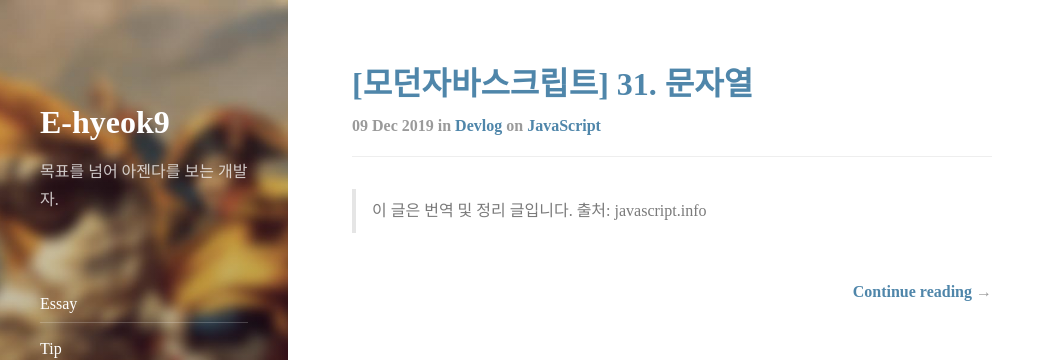
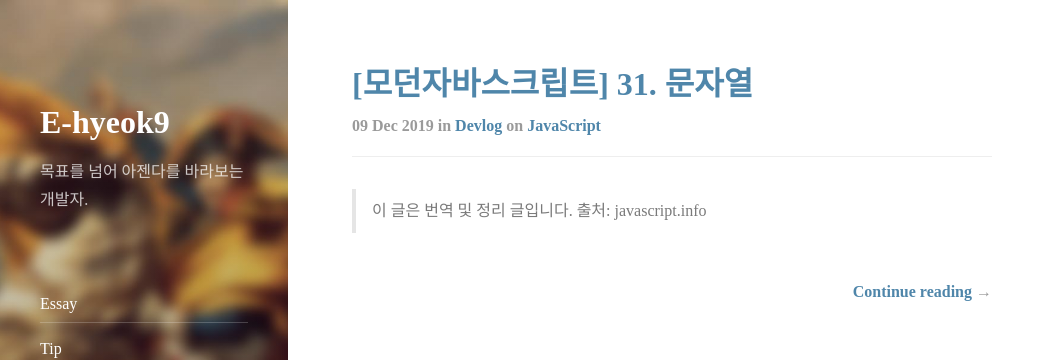
Before and after one commit to ehyeok9/ehyeok9.github.io, a Jekyll site: the page built from index.html, in a window 1280 px wide. Shown: the top 360 px of the page, without its empty margins (0-1055 px from the left). Built offline with Jekyll 4.4.1, drawn with Linux system fonts in a browser that asks for light colours; nearby versions of some CDN libraries; the list of posts is cut into pages by our own code.

Commit message:
Update _config.yml

```diff
--- a/_config.yml
+++ b/_config.yml
@@ -13,7 +13,7 @@ url:                 https://ehyeok9.github.io
 baseurl:             ""
 
 # A very short description of your page
-tagline:              목표를 넘어 아젠다를 보는 개발자.
+tagline:              목표를 넘어 아젠다를 바라보는 개발자.
 
 # A short description of the page, used in the sidebar and as fallback for the meta description tag.
 # Markdown enabled, but don't use more than one paragraph (enforced by `>`)
```
